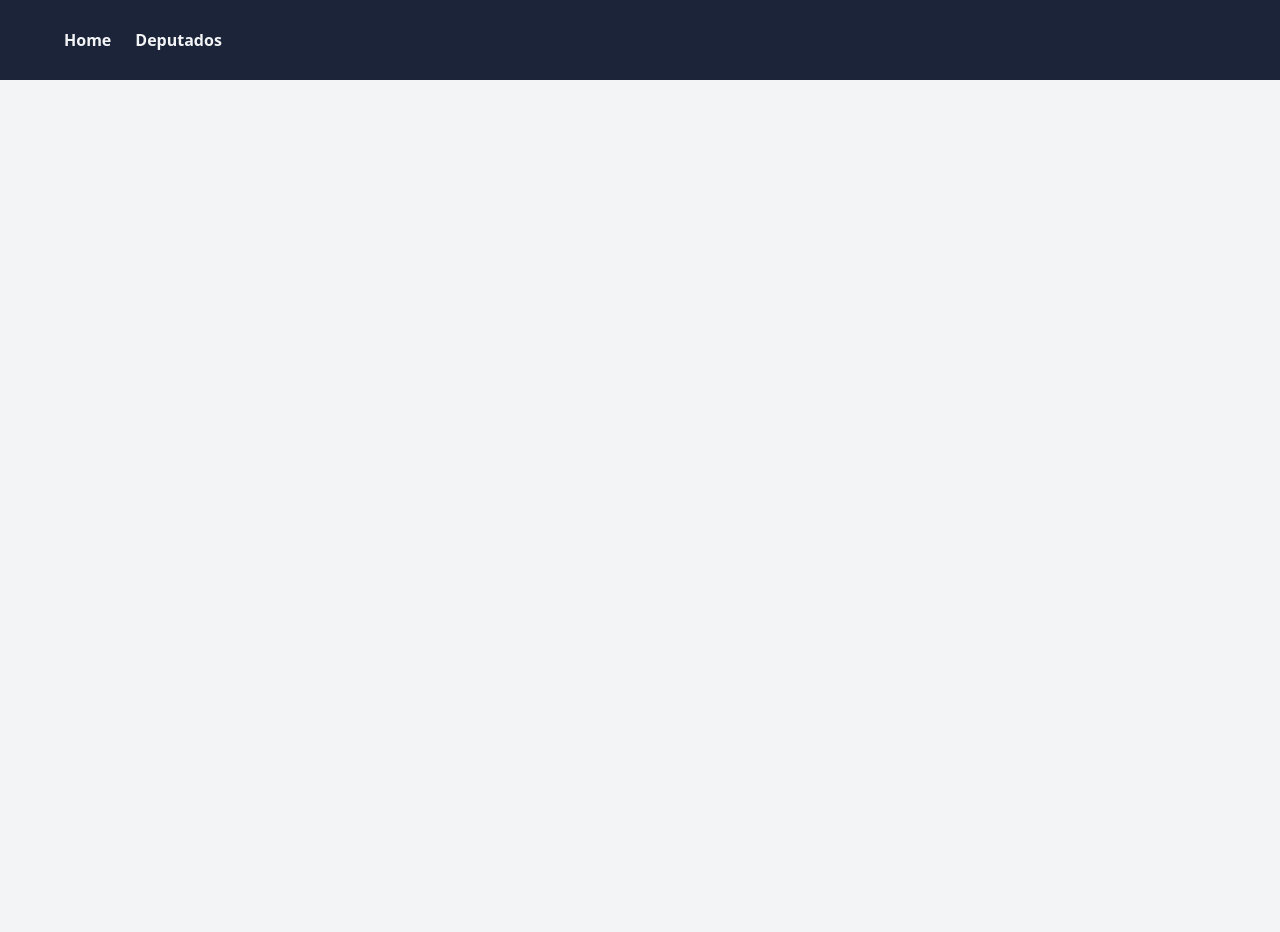
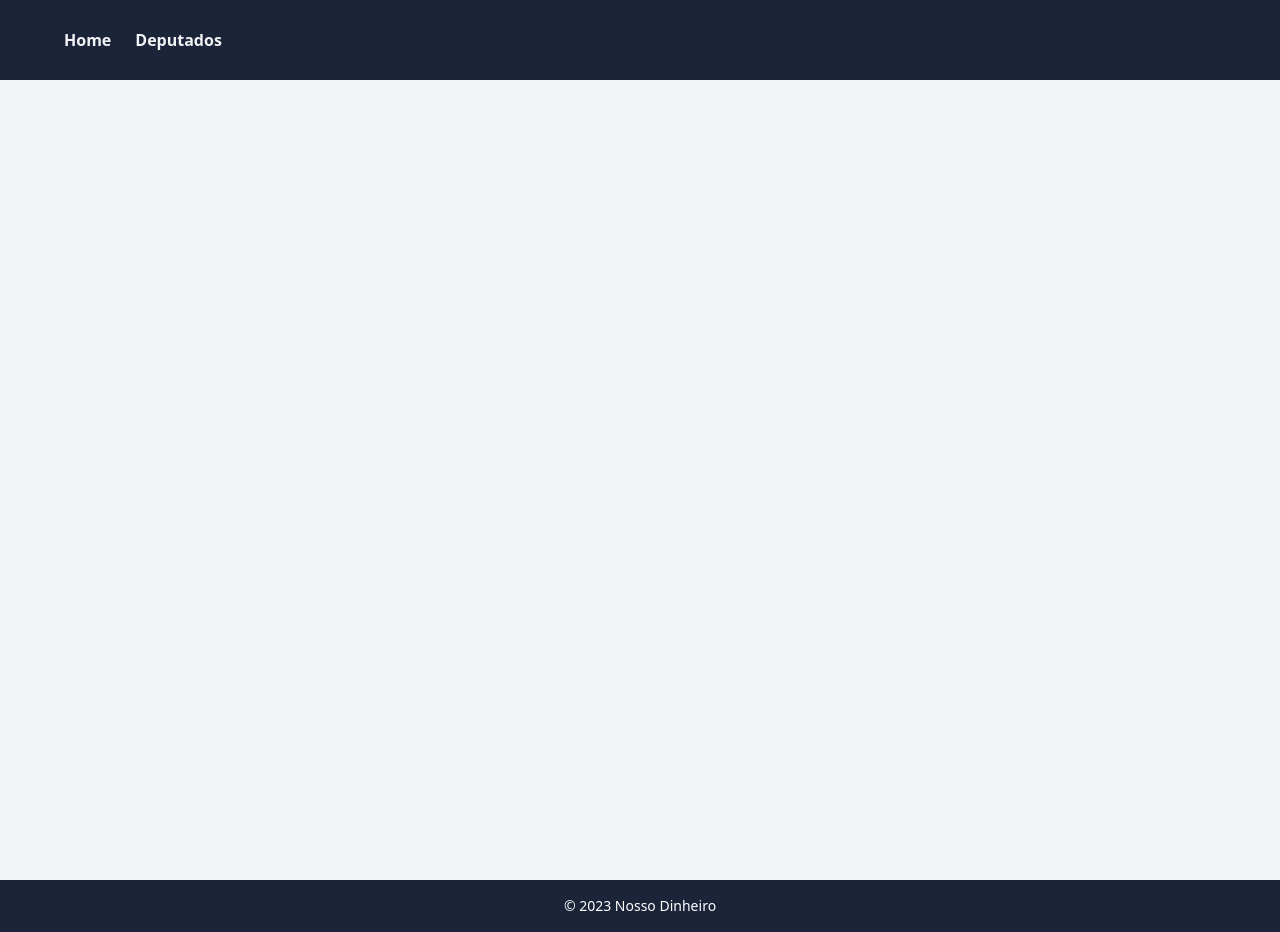
Before and after one commit to devmeireles/nossodinheiro, a Next.js app: page / in a window 1280 px wide. Before the commit the page ends 880 px from the top, so only its background shows below. Built offline with nearby package versions, Linux system fonts and the light colour scheme.

Commit message:
adding footer component

```diff
--- a/src/app/template.tsx
+++ b/src/app/template.tsx
@@ -1,3 +1,4 @@
+import Footer from "@/components/navigation/Footer";
 import HeaderNavigation from "@/components/navigation/HeaderNavigation";
 
 interface TemplateProps {
@@ -14,6 +15,10 @@ const Template = ({ children }: TemplateProps) => {
       <main>
         {children}
       </main>
+
+      <footer>
+        <Footer />
+      </footer>
     </div>
   )
 }
--- /dev/null
+++ b/src/components/navigation/Footer.tsx
@@ -0,0 +1,14 @@
+
+const Footer = () => {
+  return (
+    <footer className="bg-[#1b2438] text-white py-4">
+      <div className="container mx-auto px-4">
+        <p className="text-center text-sm">
+          &copy; 2023 Nosso Dinheiro
+        </p>
+      </div>
+    </footer>
+  );
+};
+
+export default Footer;
```
